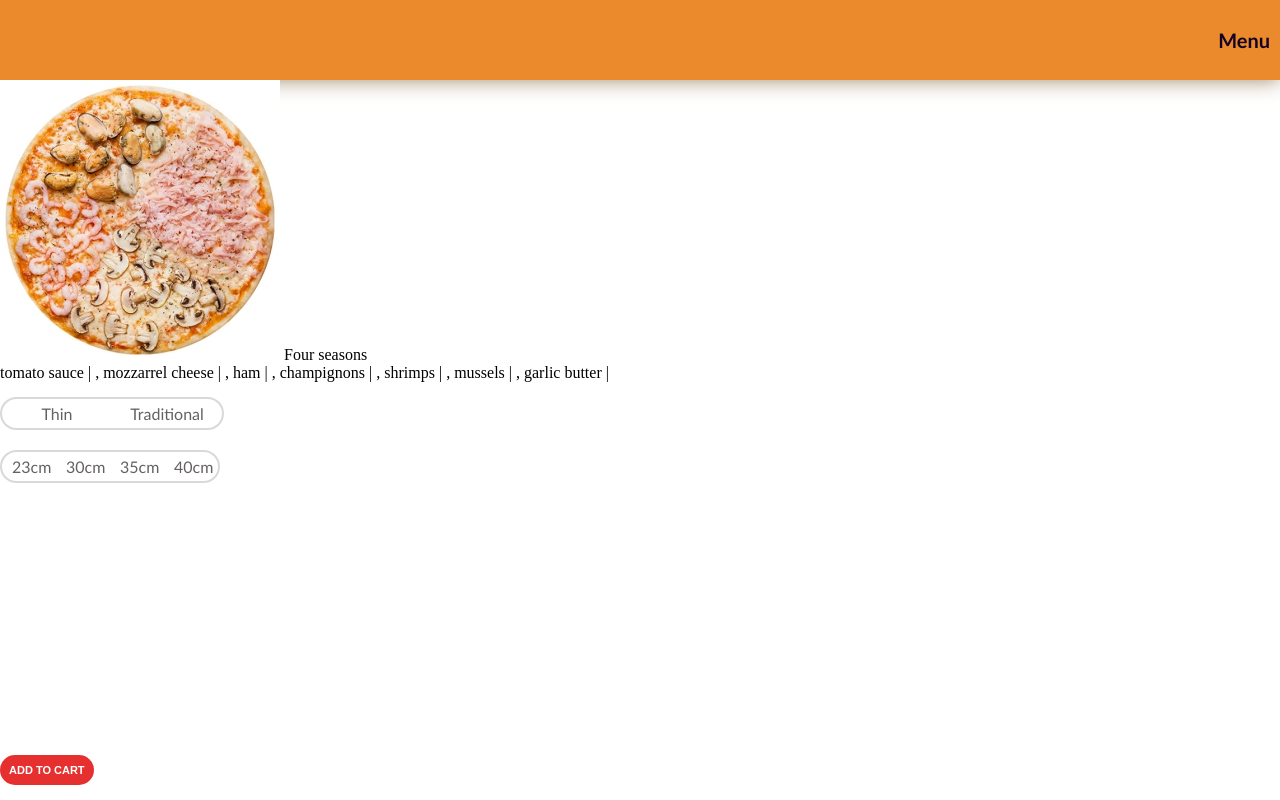
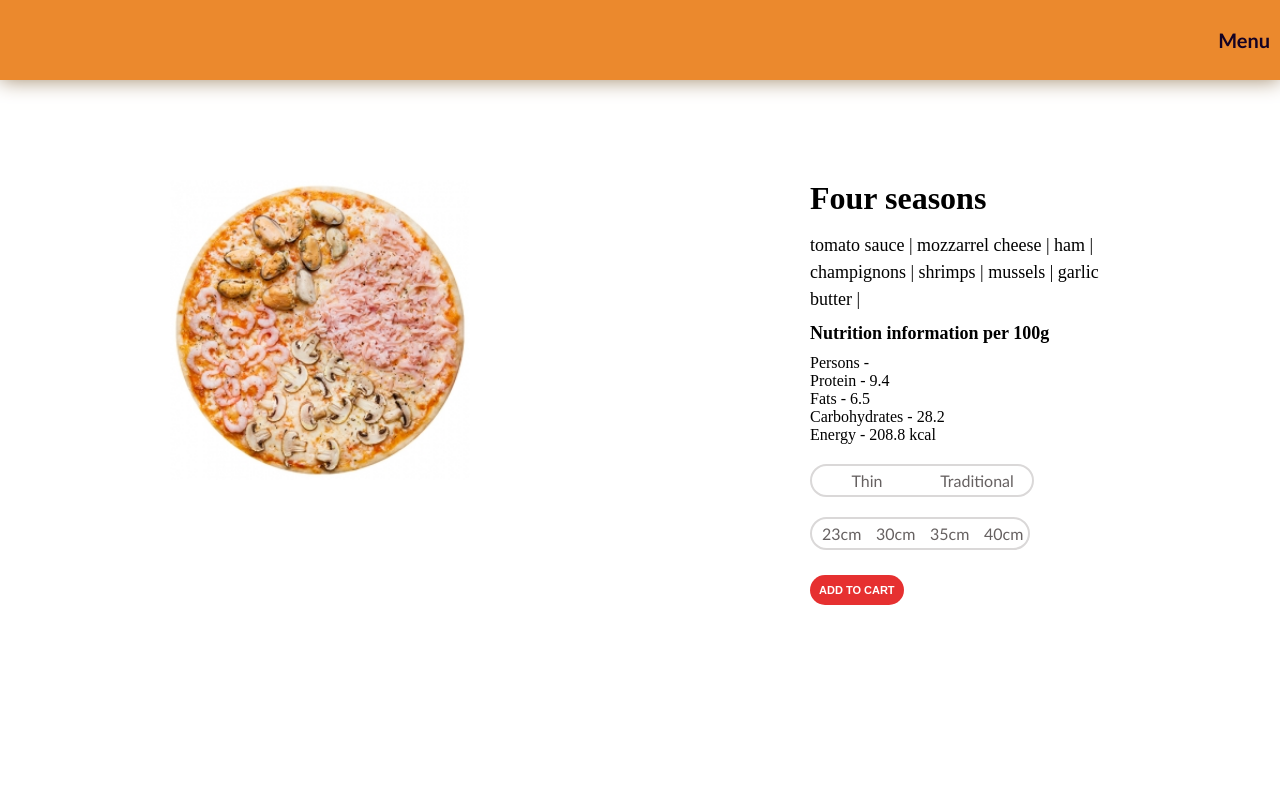
Before and after one commit to MeleshkoYuliya/Pizzeria, an Angular app: page /pizza/1 in a window 1280 px wide. Built offline with nearby package versions, Linux system fonts and the light colour scheme.

Commit message:
Created pizza view component

```diff
--- a/src/app/pizzas/pizza-dashboard/pizza-dashboard.component.html
+++ b/src/app/pizzas/pizza-dashboard/pizza-dashboard.component.html
@@ -31,7 +31,7 @@
       </div>
     </div>
   </div>
-  <div class="price">
+  <div [class]="myclass">
     <button class="price__btn">Add to cart</button>
     <div class="price__bill" *ngIf="size">
       <span> {{ getTotalPrice() }} BYN</span>
--- a/src/app/pizzas/pizza-dashboard/pizza-dashboard.component.scss
+++ b/src/app/pizzas/pizza-dashboard/pizza-dashboard.component.scss
@@ -0,0 +1,148 @@
+.radio {
+  position: absolute;
+  visibility: hidden;
+  display: none;
+}
+
+.label {
+  color: #666161;
+  display: inline-block;
+  position: relative;
+  z-index: 0;
+  width: 110%;
+  font-size: 16px;
+  font-family: "Gill Sans", "Gill Sans MT", Calibri, "Trebuchet MS", sans-serif;
+  cursor: pointer;
+  padding-top: 5px;
+  padding-bottom: 5px;
+  text-align: center;
+  padding-left: 0px;
+}
+
+input[type="radio"]:checked+label {
+  color: rgb(31, 29, 29);
+  font-weight: bold;
+  background-color: #dad8d8;
+  position: relative;
+  z-index: 10;
+  border: none;
+  border-radius: 25px;
+}
+
+input[type="checkbox"]:checked+label {
+  color: rgb(31, 29, 29);
+  font-weight: bold;
+  background-color: #dad8d8;
+  position: relative;
+  z-index: 10;
+  border: none;
+  border-radius: 25px;
+}
+
+.radio-group {
+  display: flex;
+  justify-content: space-evenly;
+  border: solid 2px #dad8d8;
+  border-radius: 25px;
+  overflow: hidden;
+  max-width: 220px;
+  width: 100%;
+  margin: 15px 0 5px 0;
+}
+
+.add-cheese__img {
+  width: 30px;
+  height: 25px;
+  margin: 0 8px 0 2px;
+}
+
+.cheese {
+  color: #666161;
+  display: inline-block;
+  position: relative;
+  z-index: 0;
+  width: 110%;
+  cursor: pointer;
+  text-align: center;
+}
+
+.cheese-group {
+  display: block;
+  border: solid 2px #dad8d8;
+  border-radius: 25px;
+  overflow: hidden;
+  margin: 15px 0 5px 3px;
+}
+
+.pizza-view {
+  display: flex;
+  flex-direction: row;
+  justify-content: space-between;
+  max-width: 220px;
+}
+
+.price {
+  display: flex;
+  flex-direction: row;
+  justify-content: space-between;
+  margin-top: 10px;
+  max-width: 220px;
+  position: absolute;
+  bottom: 15px;
+
+  &__btn {
+    text-transform: uppercase;
+    color: white;
+    background-color: rgb(230, 48, 48);
+    outline: none;
+    border: none;
+    border-radius: 25px;
+    font-size: 11px;
+    font-weight: bolder;
+    padding: 9px;
+    cursor: pointer;
+    display: block;
+    margin-top: 10px;
+  }
+
+  &__bill {
+    font-size: 14px;
+    font-weight: bolder;
+    color: #353131;
+    right: 0;
+    margin-top: 20px;
+    margin-left: 30px;
+  }
+}
+
+.price-card {
+  display: flex;
+  flex-direction: row;
+  justify-content: space-between;
+  margin-top: 10px;
+  max-width: 220px;
+
+  &__btn {
+    text-transform: uppercase;
+    color: white;
+    background-color: rgb(230, 48, 48);
+    outline: none;
+    border: none;
+    border-radius: 25px;
+    font-size: 11px;
+    font-weight: bolder;
+    padding: 9px;
+    cursor: pointer;
+    display: block;
+    margin-top: 10px;
+  }
+
+  &__bill {
+    font-size: 14px;
+    font-weight: bolder;
+    color: #353131;
+    right: 0;
+    margin-top: 20px;
+    margin-left: 30px;
+  }
+}
--- a/src/app/pizzas/pizza-dashboard/pizza-dashboard.component.ts
+++ b/src/app/pizzas/pizza-dashboard/pizza-dashboard.component.ts
@@ -3,12 +3,13 @@ import { Component, OnInit, Input, Output, EventEmitter } from '@angular/core';
 @Component({
   selector: 'app-pizza-dashboard',
   templateUrl: './pizza-dashboard.component.html',
-  styleUrls: ['../pizza-item/pizza-item.component.scss']
+  styleUrls: ['./pizza-dashboard.component.scss']
 })
 export class PizzaDashboardComponent implements OnInit {
   @Input() name: string;
   @Input() info: Array<any>;
-  // @Input() size: number;
+  @Input() priceClass;
+
   @Output() changed = new EventEmitter<number>();
 
   constructor() { }
@@ -17,6 +18,7 @@ export class PizzaDashboardComponent implements OnInit {
   selectedSize = 0;
   price = 0;
   isAddCheese = false;
+  myclass: string;
 
   sizes: Array<number> = [];
   ingredients: Array<string> = [];
@@ -37,7 +39,7 @@ export class PizzaDashboardComponent implements OnInit {
     this.isAddCheese = false;
   }
   getTotalPrice () {
-    this.info.map((item, index) => {
+    this.info.map((item) => {
       if (this.selectedSize === item.size) {
         this.price = item.price;
       }
@@ -50,7 +52,7 @@ export class PizzaDashboardComponent implements OnInit {
       ) {
         this.price = item.price + 2;
       }
-      if (this.selectedSize !== 23 && this.selectedSize === item.size && this.isAddCheese) {
+      if (this.selectedSize >= 30 && this.selectedSize === item.size && this.isAddCheese) {
         this.price = +(item.price * 0.15 + this.price).toFixed(2);
       }
     });
@@ -60,8 +62,9 @@ export class PizzaDashboardComponent implements OnInit {
 
 
   ngOnInit () {
-    this.info.map((item, index) => {
+    this.info.map((item) => {
       this.sizes.push(item.size);
     });
+    this.myclass = this.priceClass;
   }
 }
--- a/src/app/pizzas/pizza-detail/pizza-detail.component.html
+++ b/src/app/pizzas/pizza-detail/pizza-detail.component.html
@@ -1,7 +1,19 @@
+<div class="pizza-detail">
+  <img [src]="pizza.image" class="pizza-detail__img" />
   <div>
-  <div *ngFor="let item of sizes">
-    <div class="pizza__persons" *ngIf="selectedSize === item" [ngSwitch]="item">
-      <img src="../assets/images/person.svg" class="persons__img" />
+    <h1 class="pizza-detail__title">{{pizza.name}}</h1>
+    <div class="pizza-detail__ingredients">
+      <span class="ingredients__item" *ngFor="let item of pizza.ingredients">
+        {{ item.ingredient }} |
+      </span>
+    </div>
+    <div class="pizza-detail__nutrition nutrition">
+      <div class="nutrition__title">Nutrition information per 100g</div>
+      <div class="nutrition__person">Persons -</div>
+      <div *ngFor="let item of sizes" class="nutrition__num">
+
+        <div *ngIf="selectedSize === item" [ngSwitch]="item">
+
           <span *ngSwitchCase="23">
             1 - 2
           </span>
@@ -17,13 +29,12 @@
           <span *ngSwitchDefault> </span>
         </div>
       </div>
-  <img [src]="pizza.image" />
-  {{pizza.name}}
-  <div class="pizza__ingredients ingredients">
-    <span class="ingredients__item" *ngFor="let item of pizza.ingredients">
-      {{ item.ingredient }} |
-    </span>
+      <div>Protein - {{nutricion.protein}}</div>
+      <div>Fats - {{nutricion.fats}}</div>
+      <div>Carbohydrates - {{nutricion.carbohydrates}}</div>
+      <div>Energy - {{nutricion.energy}}</div>
     </div>
-
-  <app-pizza-dashboard [name]="pizza.name" [info]="pizza.info" (changed)="changed($event)"></app-pizza-dashboard>
+    <app-pizza-dashboard [name]="pizza.name" [info]="pizza.info" (changed)="changed($event)" [priceClass]='priceClass'>
+    </app-pizza-dashboard>
   </div>
+</div>
--- /dev/null
+++ b/src/app/pizzas/pizza-detail/pizza-detail.component.scss
@@ -0,0 +1,41 @@
+.pizza-detail {
+  display: flex;
+  flex-direction: row;
+  justify-content: space-around;
+  margin: 100px 0 0 0;
+
+  position: relative;
+
+  &__img {
+    width: 300px;
+    height: 300px
+  }
+
+  &__title {
+    margin: 0 0 15px 0
+  }
+
+  &__ingredients {
+    max-width: 300px;
+    line-height: 1.5;
+    font-size: 18px
+  }
+}
+
+.nutrition {
+  margin-bottom: 20px;
+
+  &__person {
+    display: inline-block
+  }
+
+  &__num {
+    display: inline-block;
+  }
+
+  &__title {
+    font-size: 18px;
+    font-weight: 600;
+    margin: 10px 0 10px 0
+  }
+}
--- a/src/app/pizzas/pizza-detail/pizza-detail.component.ts
+++ b/src/app/pizzas/pizza-detail/pizza-detail.component.ts
@@ -9,12 +9,14 @@ import { PizzasService } from '../pizzas.service';
 @Component({
   selector: 'app-pizza-detail',
   templateUrl: './pizza-detail.component.html',
-  styleUrls: ['../pizza-item/pizza-item.component.scss']
+  styleUrls: ['./pizza-detail.component.scss']
 })
 export class PizzaDetailComponent implements OnInit {
   pizza$: Observable<Pizza>;
   selectedSize: number;
   sizes: Array<number> = [];
+  nutricion: any;
+  priceClass = 'price-card';
 
   pizza: any;
   constructor(
@@ -26,10 +28,12 @@ export class PizzaDetailComponent implements OnInit {
 
   ngOnInit (): void {
     this.getPizza();
+
     this.pizza.info.map((item, index) => {
       this.sizes.push(item.size);
     });
 
+    this.nutricion = this.pizza.nutricion;
   }
 
   getPizza (): void {
--- a/src/app/pizzas/pizza-item/pizza-item.component.html
+++ b/src/app/pizzas/pizza-item/pizza-item.component.html
@@ -28,6 +28,7 @@
         {{ ingredient }}
       </span>
     </div>
-    <app-pizza-dashboard [name]="pizza.name" [info]="pizza.info" (changed)="changed($event)"></app-pizza-dashboard>
+    <app-pizza-dashboard [name]="pizza.name" [info]="pizza.info" (changed)="changed($event)" [priceClass]='priceClass'>
+    </app-pizza-dashboard>
 
   </div>
--- a/src/app/pizzas/pizza-item/pizza-item.component.scss
+++ b/src/app/pizzas/pizza-item/pizza-item.component.scss
@@ -62,119 +62,3 @@
     content: "";
   }
 }
-
-.radio {
-  position: absolute;
-  visibility: hidden;
-  display: none;
-}
-
-.label {
-  color: #666161;
-  display: inline-block;
-  position: relative;
-  z-index: 0;
-  width: 110%;
-  font-size: 16px;
-  font-family: "Gill Sans", "Gill Sans MT", Calibri, "Trebuchet MS", sans-serif;
-  cursor: pointer;
-  padding-top: 5px;
-  padding-bottom: 5px;
-  text-align: center;
-  padding-left: 0px;
-}
-
-input[type="radio"]:checked+label {
-  color: rgb(31, 29, 29);
-  font-weight: bold;
-  background-color: #dad8d8;
-  position: relative;
-  z-index: 10;
-  border: none;
-  border-radius: 25px;
-}
-
-input[type="checkbox"]:checked+label {
-  color: rgb(31, 29, 29);
-  font-weight: bold;
-  background-color: #dad8d8;
-  position: relative;
-  z-index: 10;
-  border: none;
-  border-radius: 25px;
-}
-
-.radio-group {
-  display: flex;
-  justify-content: space-evenly;
-  border: solid 2px #dad8d8;
-  border-radius: 25px;
-  overflow: hidden;
-  max-width: 220px;
-  width: 100%;
-  margin: 15px 0 5px 0;
-}
-
-.add-cheese__img {
-  width: 30px;
-  height: 25px;
-  margin: 0 8px 0 2px;
-}
-
-.cheese {
-  color: #666161;
-  display: inline-block;
-  position: relative;
-  z-index: 0;
-  width: 110%;
-  cursor: pointer;
-  text-align: center;
-}
-
-.cheese-group {
-  display: block;
-  border: solid 2px #dad8d8;
-  border-radius: 25px;
-  overflow: hidden;
-  margin: 15px 0 5px 3px;
-}
-
-.pizza-view {
-  display: flex;
-  flex-direction: row;
-  justify-content: space-between;
-  max-width: 220px;
-}
-
-.price {
-  display: flex;
-  flex-direction: row;
-  justify-content: space-between;
-  margin-top: 10px;
-  max-width: 220px;
-  position: absolute;
-  bottom: 15px;
-
-  &__btn {
-    text-transform: uppercase;
-    color: white;
-    background-color: rgb(230, 48, 48);
-    outline: none;
-    border: none;
-    border-radius: 25px;
-    font-size: 11px;
-    font-weight: bolder;
-    padding: 9px;
-    cursor: pointer;
-    display: block;
-  }
-
-  &__bill {
-    font-size: 14px;
-    font-weight: bolder;
-    color: #353131;
-    right: 0;
-    margin-top: 10px;
-    margin-left: 30px
-  }
-}
--- a/src/app/pizzas/pizza-item/pizza-item.component.ts
+++ b/src/app/pizzas/pizza-item/pizza-item.component.ts
@@ -9,7 +9,8 @@ import { Pizza } from '../pizzas';
 })
 export class PizzaItemComponent implements OnInit {
   @Input() pizza: Pizza;
-  @Input() id: number;
+  priceClass = 'price';
+
   selectedSize: number;
   sizes: Array<number> = [];
   ingredients: Array<string> = [];
--- a/src/app/pizzas/pizzas.component.html
+++ b/src/app/pizzas/pizzas.component.html
@@ -1,5 +1,4 @@
    <div class="pizzas">
-     <app-pizza-item *ngFor="let pizza of pizzas$ | async" [class.selected]="pizza.id === selectedId" [pizza]="pizza"
-       [id]="pizza.id">
+     <app-pizza-item *ngFor="let pizza of pizzas$ | async" [pizza]="pizza">
      </app-pizza-item>
    </div>
```
Lines whose indentation alone changed are shown as unchanged.
